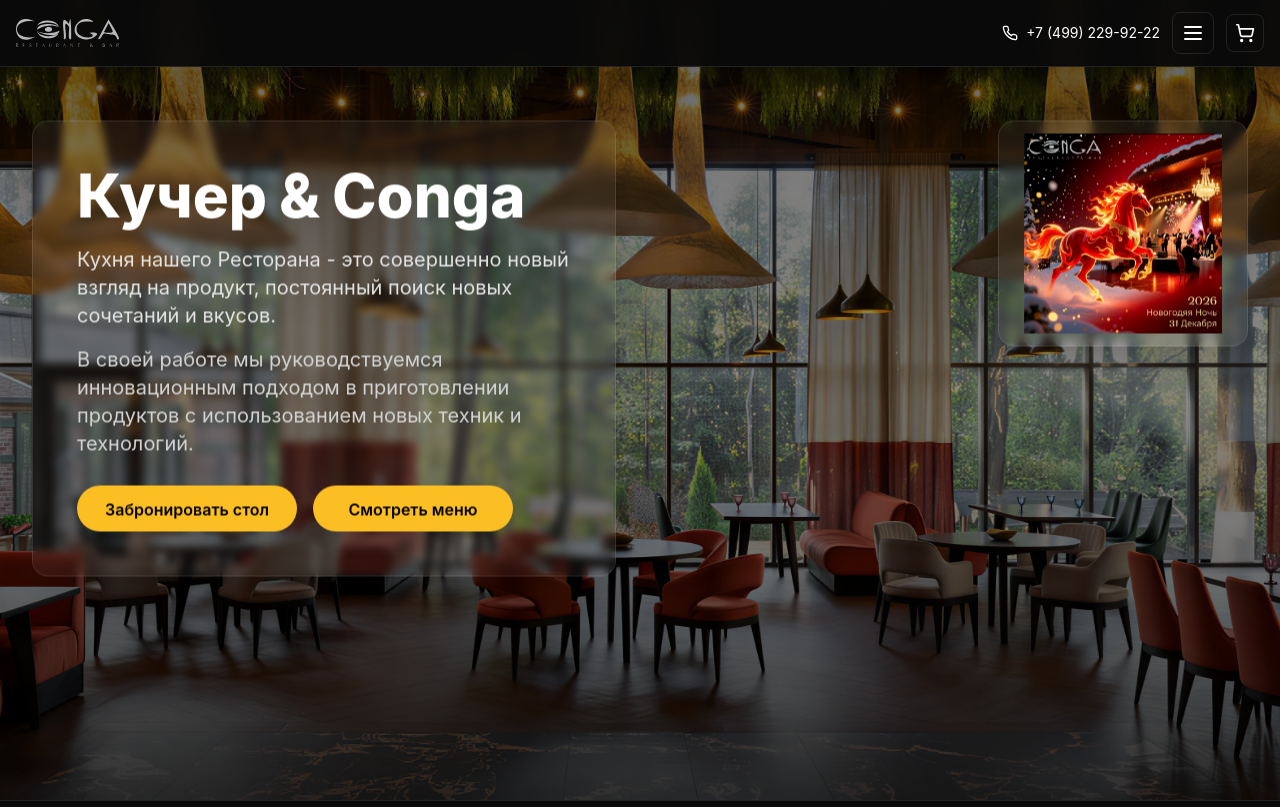
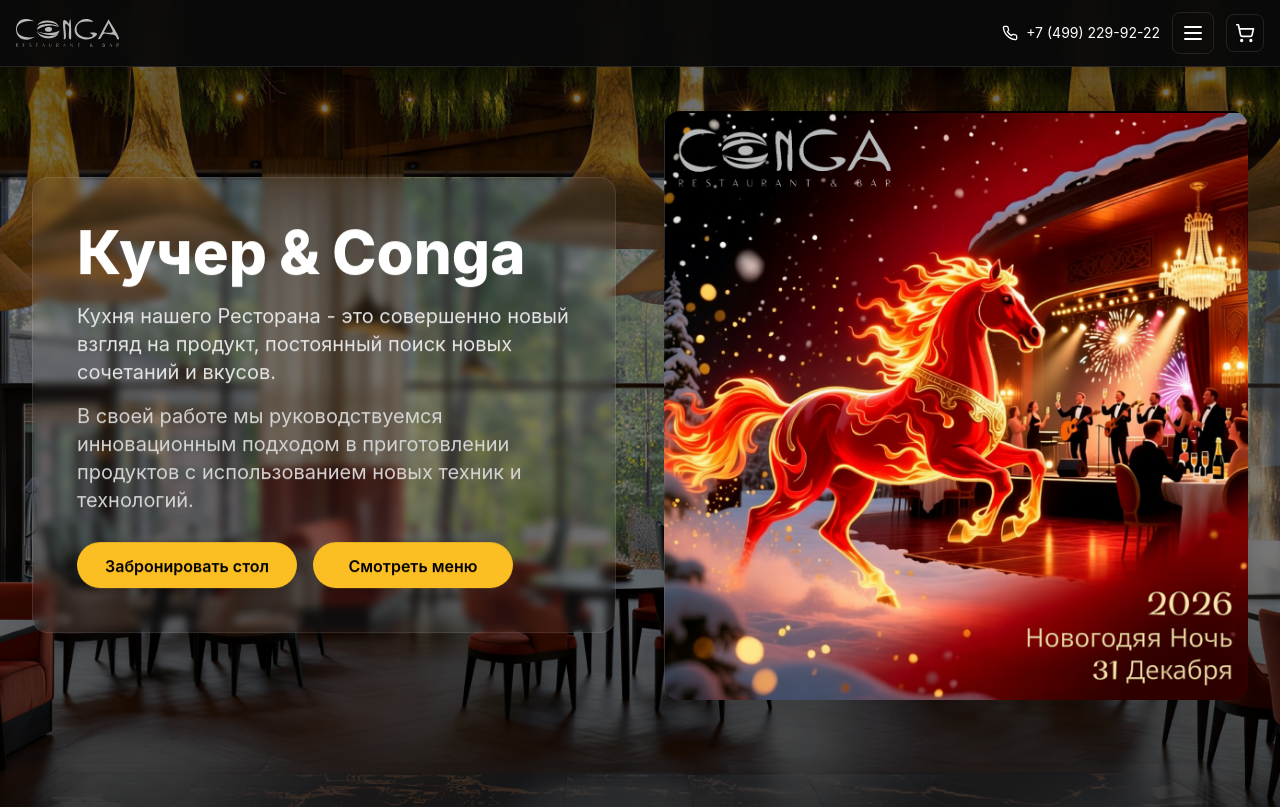
Before and after one commit to aleks10sadu-ops/Kongotest, a Next.js app: page / in a window 1280 px wide. Shown: the top 807 px of the page. Built offline with nearby package versions, Linux system fonts and the light colour scheme.

Commit message:
Оптимизация HERO секции: уменьшен hero-image, заменен контейнер с каруселью на простое изображение, исправлены предупреждения в next.config.js

```diff
--- a/app/page.js
+++ b/app/page.js
@@ -88,7 +88,6 @@ export default function Page() {
   const [menuOpen, setMenuOpen] = useState(false);
   const [selectedGalleryImage, setSelectedGalleryImage] = useState(null);
   const [currentGalleryIndex, setCurrentGalleryIndex] = useState(0);
-  const [currentEventIndex, setCurrentEventIndex] = useState(0);
   const [isMounted, setIsMounted] = useState(false);
   const { items, add, dec, remove, clear, count, total } = useCart();
 
@@ -175,14 +174,6 @@ export default function Page() {
     return () => window.removeEventListener('keydown', onKey);
   }, [selectedGalleryImage, currentGalleryIndex]);
 
-  // Автопрокрутка карусели мероприятий
-  useEffect(() => {
-    if (events.length === 0) return;
-    const interval = setInterval(() => {
-      setCurrentEventIndex((prev) => (prev + 1) % events.length);
-    }, 5000);
-    return () => clearInterval(interval);
-  }, []);
 
 
   // Прокрутка к секциям с учетом фиксированного header
@@ -367,7 +358,7 @@ export default function Page() {
 
       {/* HERO */}
       <a id="top" />
-      <section className="relative w-full min-h-[90vh] sm:min-h-[95vh] lg:min-h-[100vh] pt-16 sm:pt-20 md:pt-16 pb-32 sm:pb-36 md:pb-28 overflow-hidden">
+      <section className="relative w-full min-h-[60vh] sm:min-h-[65vh] lg:min-h-[70vh] pt-16 sm:pt-20 md:pt-16 pb-32 sm:pb-36 md:pb-28 overflow-hidden">
         <div className="absolute inset-0 bg-gradient-to-b from-black/60 via-black/40 to-black/80 z-10" />
         <Image
           src="/hero-image.webp"
@@ -379,52 +370,25 @@ export default function Page() {
         />
         <div className="relative z-20 flex items-center min-h-[calc(70vh-4rem)] sm:min-h-[calc(75vh-5rem)] md:min-h-[calc(80vh-4rem)] pt-12 sm:pt-16 md:pt-0 pb-24 sm:pb-28 md:pb-20">
           <div className="container mx-auto px-4 w-full">
-            <div className="flex flex-col lg:grid lg:grid-cols-2 gap-4 sm:gap-6 lg:gap-12 items-start w-full max-w-full lg:max-w-7xl mx-auto px-2 sm:px-4 translate-y-[5%] sm:translate-y-[6%] lg:translate-y-[8%]">
-              {/* Второй контейнер - Карусель мероприятий (первым на мобильных) */}
-              {events.length > 0 && (
-                <div className="w-full max-w-[75px] sm:max-w-[90px] md:max-w-[112px] lg:w-[250px] lg:max-w-[250px] lg:h-auto rounded-xl sm:rounded-2xl bg-white/5 backdrop-blur-sm border border-white/10 p-2 sm:p-3 md:p-3 lg:p-3 shadow-2xl flex flex-col justify-center items-center order-1 lg:order-2 mx-auto lg:mx-0 lg:justify-self-end lg:ml-auto">
-                  <div className="relative w-full flex items-center justify-center min-h-0">
-                    {events.map((event, idx) => (
+            <div className="flex flex-col lg:grid lg:grid-cols-2 gap-4 sm:gap-6 lg:gap-12 items-stretch w-full max-w-full lg:max-w-7xl mx-auto px-2 sm:px-4 translate-y-[5%] sm:translate-y-[6%] lg:translate-y-[8%]" suppressHydrationWarning>
+              {/* Изображение мероприятия (первым на мобильных) */}
               <a
-                        key={event.id}
-                        href={event.link}
-                        className={`w-full h-full transition-opacity duration-500 flex items-center justify-center ${
-                          idx === currentEventIndex ? 'opacity-100 z-10 relative' : 'opacity-0 z-0 absolute inset-0'
-                        }`}
+                href="/events/new-year"
+                className="w-full order-1 lg:order-2 mx-auto lg:mx-0 lg:justify-self-end block overflow-hidden rounded-xl sm:rounded-2xl shadow-2xl hover:scale-105 transition-transform duration-300 lg:h-full"
+                suppressHydrationWarning
               >
                 <Image
-                          src={event.image}
-                          alt={event.title}
-                          width={180}
-                          height={135}
+                  src="/kongo_ng.webp"
+                  alt="Новогодняя ночь"
+                  width={450}
+                  height={338}
                   sizes="(max-width: 1024px) 100vw, 50vw"
-                          className="w-full h-auto max-h-[140px] sm:max-h-[160px] md:max-h-[180px] lg:max-h-[200px] object-contain cursor-pointer hover:scale-105 transition-transform duration-500"
-                          loading={idx === 0 ? "eager" : "lazy"}
-                          priority={idx === 0}
+                  className="w-full h-full object-cover"
+                  loading="eager"
+                  priority
+                  suppressHydrationWarning
                 />
               </a>
-                    ))}
-                  </div>
-                  {/* Индикаторы */}
-                  {events.length > 1 && (
-                    <div className="absolute bottom-4 left-1/2 -translate-x-1/2 z-20 flex gap-2">
-                      {events.map((_, idx) => (
-                        <button
-                          key={idx}
-                          onClick={(e) => {
-                            e.preventDefault();
-                            setCurrentEventIndex(idx);
-                          }}
-                          className={`w-2 h-2 rounded-full transition-all duration-300 ${
-                            idx === currentEventIndex ? 'bg-amber-400 w-8' : 'bg-white/50 hover:bg-white/70'
-                          }`}
-                          aria-label={`Перейти к мероприятию ${idx + 1}`}
-                        />
-                      ))}
-                    </div>
-                  )}
-                </div>
-              )}
 
               {/* Первый контейнер - Информация о ресторане (вторым на мобильных) */}
               <div className="w-full rounded-xl sm:rounded-2xl bg-white/5 backdrop-blur-sm border border-white/10 p-4 sm:p-6 md:p-8 lg:p-11 shadow-2xl flex flex-col justify-between lg:justify-self-start lg:self-center order-2 lg:order-1">
--- a/next.config.js
+++ b/next.config.js
@@ -1,4 +1,6 @@
 /** @type {import('next').NextConfig} */
+const path = require('path');
+
 const nextConfig = {
   images: {
     remotePatterns: [
@@ -59,10 +61,11 @@ const nextConfig = {
     ];
   },
   // Настройка для современных браузеров (ES6+)
-  swcMinify: true,
   compiler: {
     removeConsole: process.env.NODE_ENV === 'production',
   },
+  // Указываем корень проекта для устранения предупреждения о множественных lockfiles
+  outputFileTracingRoot: path.join(__dirname),
 }
 
 module.exports = nextConfig
```
Lines whose indentation alone changed are shown as unchanged.
